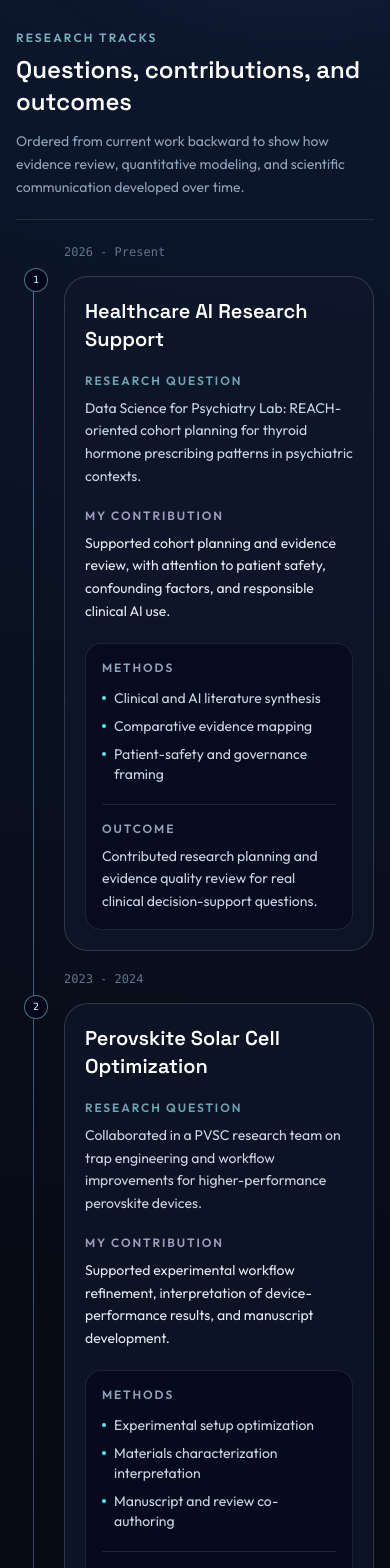
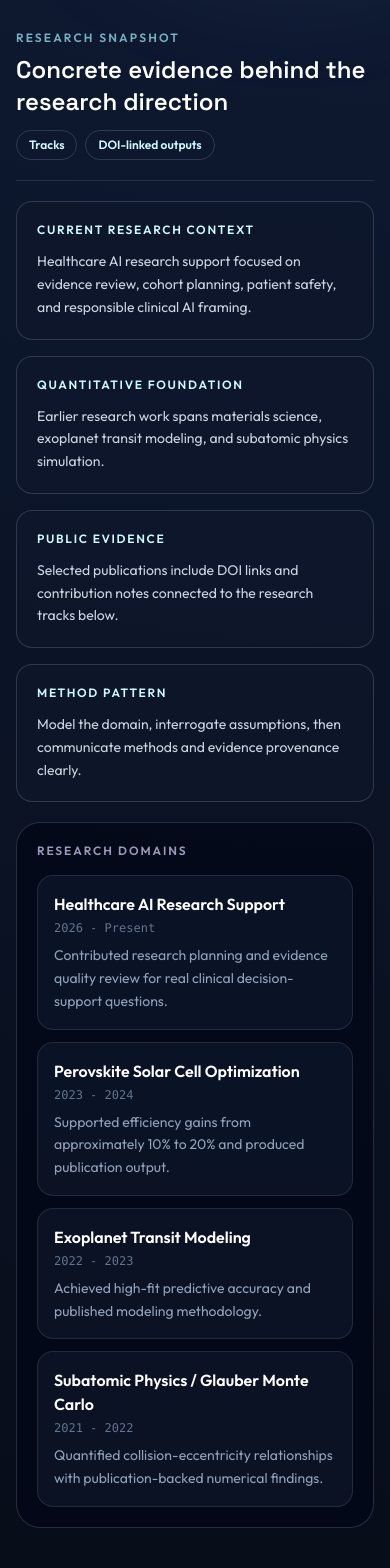
Before and after one commit to JunzheShi0702/personal-website, a React (Vite) app in the folder client/: page /research in a window 390 px wide. Shown: the part 1000-2568 px from the top of the page. Built offline with nearby package versions, Linux system fonts and the light colour scheme.

Commit message:
redesign uiux

```diff
--- a/client/src/content/siteContent.ts
+++ b/client/src/content/siteContent.ts
@@ -33,6 +33,7 @@ export type FlagshipProject = {
   stack: string[]
   evidence: string[]
   links: ProjectLink[]
+  heroImage: string
   previewImages: string[]
 }
 
@@ -91,6 +92,7 @@ export const flagshipProjects: FlagshipProject[] = [
       '/screenshots/atlas-proof-3-eval-raw-data.png',
       '/screenshots/atlas-proof-1-weekly-calendar.jpeg',
     ],
+    heroImage: '/screenshots/atlas-proof-4-schedule-audit.jpeg',
   },
   {
     title: 'LaunchStack',
@@ -117,6 +119,7 @@ export const flagshipProjects: FlagshipProject[] = [
       '/screenshots/pdr-proof-2-process.app.jpeg',
       '/screenshots/pdr-proof-2-results.app.jpeg',
     ],
+    heroImage: '/screenshots/pdr-proof-1-diff.app.jpeg',
   },
 ]
 
@@ -126,7 +129,7 @@ export const engineeringExperience: EngineeringExperience[] = [
     context:
       'Selected engineering experience. Public repository, deployment, screenshots, and benchmarks are not available in this website repo.',
     publicStatus:
-      'Present as engineering experience only until approved public evidence is added.',
+      'No public repository, demo, screenshot, or benchmark is shown because none is available in this website repo.',
     focus: ['Product engineering', 'User workflow design', 'Full-stack implementation'],
     skills: ['System decomposition', 'User-facing flow design', 'Practical delivery'],
     nextDetails: ['Context', 'Tech stack', 'My contributions', 'Engineering challenges'],
@@ -136,7 +139,7 @@ export const engineeringExperience: EngineeringExperience[] = [
     context:
       'Selected systems engineering experience. Public repository, deployment, screenshots, and benchmarks are not available in this website repo.',
     publicStatus:
-      'Present as engineering experience only until approved public evidence is added.',
+      'No public repository, demo, screenshot, or benchmark is shown because none is available in this website repo.',
     focus: ['Service architecture', 'Backend systems', 'Operational thinking'],
     skills: ['Go', 'Microservice boundaries', 'API design'],
     nextDetails: ['Architecture', 'Tech stack', 'My contributions', 'Lessons learned'],
--- a/client/src/pages/HomePage.tsx
+++ b/client/src/pages/HomePage.tsx
@@ -229,16 +229,12 @@ export function HomePage() {
         <div className="grid gap-4 md:grid-cols-2">
           {flagshipProjects.map((project) => (
             <BentoCard key={project.title} className="overflow-hidden p-0">
-              <div className="grid grid-cols-3 gap-px bg-white/10">
-                {project.previewImages.map((src) => (
-                  <div key={src} className="aspect-[5/3] overflow-hidden bg-slate-950">
-                    <img
-                      src={src}
-                      alt=""
-                      className="h-full w-full object-cover opacity-80 transition duration-500 group-hover:scale-105 group-hover:opacity-100"
-                    />
-                  </div>
-                ))}
+              <div className="aspect-[16/9] overflow-hidden border-b border-white/10 bg-slate-950">
+                <img
+                  src={project.heroImage}
+                  alt=""
+                  className="h-full w-full object-cover object-top opacity-90 transition duration-500 group-hover:scale-[1.02] group-hover:opacity-100"
+                />
               </div>
               <div className="p-5">
                 <p className="text-xs uppercase tracking-[0.16em] text-cyan-200/80">
--- a/client/src/pages/ProjectsPage.tsx
+++ b/client/src/pages/ProjectsPage.tsx
@@ -67,6 +67,13 @@ export function ProjectsPage() {
         <div className="grid gap-5 lg:grid-cols-2">
           {flagshipProjects.map((project) => (
             <BentoCard key={project.title} className="overflow-hidden p-0">
+              <div className="aspect-[16/9] overflow-hidden border-b border-white/10 bg-slate-950">
+                <img
+                  src={project.heroImage}
+                  alt=""
+                  className="h-full w-full object-cover object-top opacity-90 transition duration-500 group-hover:scale-[1.02] group-hover:opacity-100"
+                />
+              </div>
               <div className="p-5 md:p-6">
                 <p className="text-xs font-semibold uppercase tracking-[0.16em] text-cyan-200/70">
                   {project.eyebrow}
@@ -120,18 +127,6 @@ export function ProjectsPage() {
                   ))}
                 </div>
               </div>
-
-              <div className="grid grid-cols-3 gap-px border-t border-white/10 bg-white/10">
-                {project.previewImages.map((src) => (
-                  <div key={src} className="aspect-[4/3] overflow-hidden bg-slate-950">
-                    <img
-                      src={src}
-                      alt=""
-                      className="h-full w-full object-cover opacity-90 transition duration-500 hover:scale-105 hover:opacity-100"
-                    />
-                  </div>
-                ))}
-              </div>
             </BentoCard>
           ))}
         </div>
@@ -140,7 +135,7 @@ export function ProjectsPage() {
       <section id="experience" className="space-y-5 scroll-mt-28">
         <SectionTitle
           eyebrow="Selected Engineering Experience"
-          title="Engineering maturity without fake public proof"
+          title="Engineering maturity with clear evidence boundaries"
           subtitle="These entries are intentionally framed as experience. They do not show repo/demo/screenshot links because no public artifacts are available in this repo."
         />
 
@@ -178,7 +173,7 @@ export function ProjectsPage() {
                 <div>
                   <p className="flex items-center gap-2 text-xs font-semibold uppercase tracking-[0.14em] text-cyan-100">
                     <Image className="h-4 w-4" />
-                    Details to add
+                    Review lens
                   </p>
                   <ul className="mt-3 space-y-2 text-sm text-slate-300">
                     {project.nextDetails.map((item) => (
--- a/client/src/pages/ResearchPage.tsx
+++ b/client/src/pages/ResearchPage.tsx
@@ -13,6 +13,29 @@ const methodThreads = [
   {
     label: 'Communicate',
     description: 'Make the method and conclusion inspectable through figures, prose, and provenance.',
+  },
+]
+
+const researchSnapshot = [
+  {
+    label: 'Current research context',
+    value:
+      'Healthcare AI research support focused on evidence review, cohort planning, patient safety, and responsible clinical AI framing.',
+  },
+  {
+    label: 'Quantitative foundation',
+    value:
+      'Earlier research work spans materials science, exoplanet transit modeling, and subatomic physics simulation.',
+  },
+  {
+    label: 'Public evidence',
+    value:
+      'Selected publications include DOI links and contribution notes connected to the research tracks below.',
+  },
+  {
+    label: 'Method pattern',
+    value:
+      'Model the domain, interrogate assumptions, then communicate methods and evidence provenance clearly.',
   },
 ]
 
@@ -73,11 +96,75 @@ export function ResearchPage() {
         </div>
       </section>
 
+      <section className="space-y-5">
+        <div className="flex flex-col gap-3 border-b border-white/10 pb-5 md:flex-row md:items-end md:justify-between">
+          <div>
+            <p className="text-xs font-semibold uppercase tracking-[0.18em] text-cyan-200/70">
+              Research snapshot
+            </p>
+            <h2 className="mt-2 text-2xl font-semibold text-white">
+              Concrete evidence behind the research direction
+            </h2>
+          </div>
+          <div className="flex flex-wrap gap-2">
+            <a
+              href="#research-tracks"
+              className="rounded-full border border-white/15 px-3 py-1.5 text-xs font-semibold text-cyan-100 transition hover:border-cyan-200/60 hover:text-white"
+            >
+              Tracks
+            </a>
+            <a
+              href="#publications"
+              className="rounded-full border border-white/15 px-3 py-1.5 text-xs font-semibold text-cyan-100 transition hover:border-cyan-200/60 hover:text-white"
+            >
+              DOI-linked outputs
+            </a>
+          </div>
+        </div>
+
+        <div className="grid gap-4 md:grid-cols-2 xl:grid-cols-4">
+          {researchSnapshot.map((item) => (
+            <article
+              key={item.label}
+              className="rounded-2xl border border-white/15 bg-slate-900/70 p-5"
+            >
+              <p className="text-xs font-semibold uppercase tracking-[0.14em] text-cyan-100">
+                {item.label}
+              </p>
+              <p className="mt-3 text-sm leading-relaxed text-slate-300">
+                {item.value}
+              </p>
+            </article>
+          ))}
+        </div>
+
+        <div className="rounded-3xl border border-white/15 bg-slate-950/70 p-5 md:p-6">
+          <p className="text-xs font-semibold uppercase tracking-[0.16em] text-violet-200/70">
+            Research domains
+          </p>
+          <div className="mt-4 grid gap-3 md:grid-cols-2">
+            {researchTracks.map((track) => (
+              <a
+                key={track.id}
+                href={`#${track.id}`}
+                className="rounded-2xl border border-white/10 bg-slate-900/70 p-4 transition hover:border-cyan-200/35 hover:bg-slate-900"
+              >
+                <p className="font-semibold text-white">{track.title}</p>
+                <p className="mt-1 font-mono text-xs text-slate-500">{track.period}</p>
+                <p className="mt-2 text-sm leading-relaxed text-slate-400">
+                  {track.outcome}
+                </p>
+              </a>
+            ))}
+          </div>
+        </div>
+      </section>
+
       <section id="research-tracks" className="scroll-mt-28">
         <div className="flex flex-col gap-3 border-b border-white/10 pb-5 md:flex-row md:items-end md:justify-between">
           <div>
             <p className="text-xs font-semibold uppercase tracking-[0.18em] text-cyan-200/70">
-              Research tracks
+              Research timeline
             </p>
             <h2 className="mt-2 text-2xl font-semibold text-white">
               Questions, contributions, and outcomes
@@ -93,6 +180,7 @@ export function ResearchPage() {
           {researchTracks.map((track, index) => (
             <article
               key={track.id}
+              id={track.id}
               className="relative grid gap-4 pl-12 md:grid-cols-[7rem_1fr] md:pl-0"
             >
               <div className="md:pt-6">
@@ -159,7 +247,8 @@ export function ResearchPage() {
           </h2>
           <p className="mt-2 max-w-3xl text-sm leading-relaxed text-slate-400">
             Work across materials science, computational physics, and astronomy,
-            presented with the contribution behind each paper rather than as a DOI list.
+            presented with DOI links, publication context, and the contribution
+            behind each paper.
           </p>
         </div>
 
```
Also changed, not shown: client/src/pages/AtlasCaseStudyPage.tsx (+25 -7 lines), client/src/pages/PdrCaseStudyPage.tsx (+26 -9 lines).
